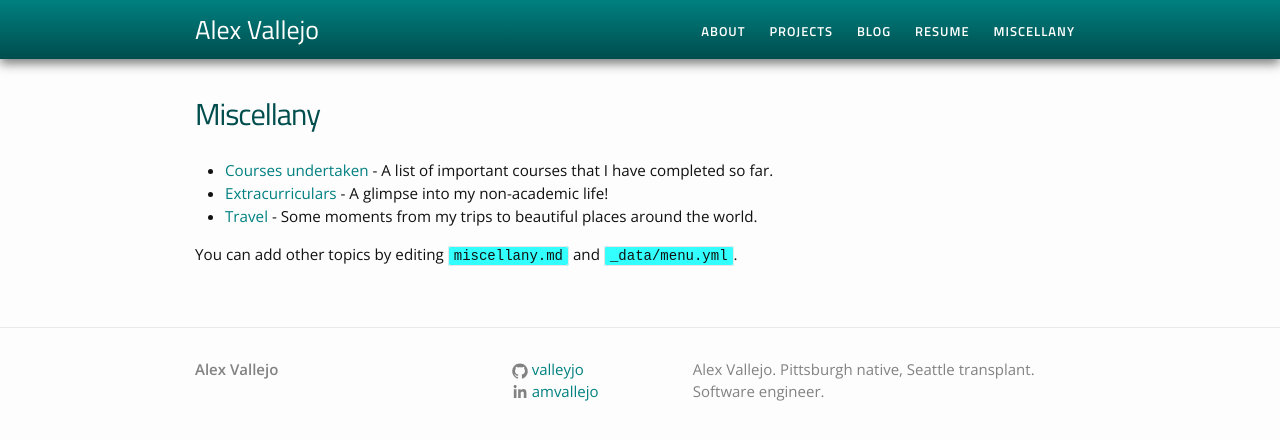
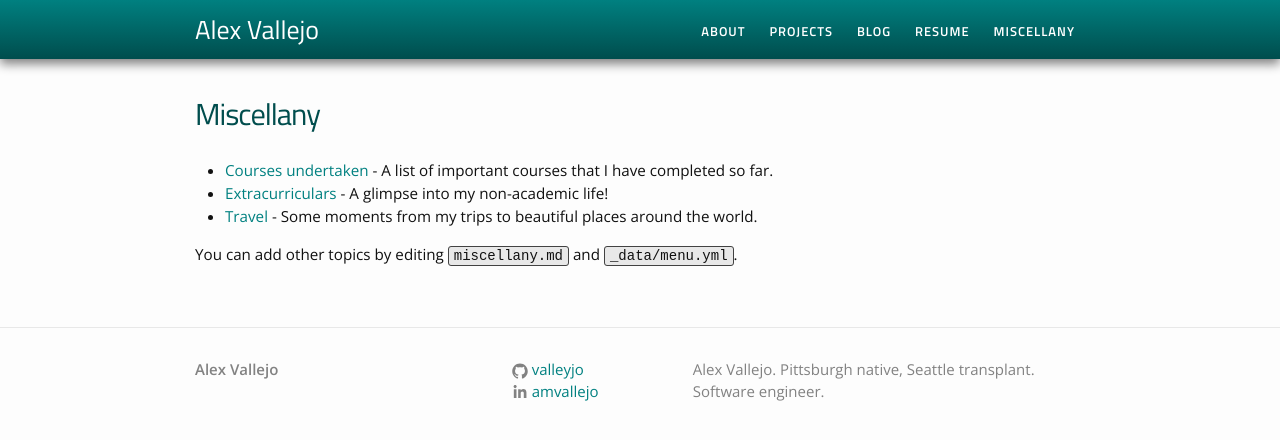
Before and after one commit to valleyjo/valleyjo.github.io, a Jekyll site: the page built from miscellany.md, in a window 1280 px wide. Shown: the top 440 px of the page. Built offline with Jekyll 4.4.1, drawn with Linux system fonts in a browser that asks for light colours.

Commit message:
Update code highlighting colors

```diff
--- a/_sass/_base.scss
+++ b/_sass/_base.scss
@@ -7,8 +7,6 @@ dl, dd, ol, ul, figure {
     margin: 0;
     padding: 0;
 }
-
-
 
 /**
  * Basic styling
@@ -23,9 +21,6 @@ body {
     -webkit-text-size-adjust: 100%;
 }
 
-
-
-
 /**
  * Set `margin-bottom` to maintain vertical rhythm
  */
@@ -36,8 +31,6 @@ ul, ol, dl, figure,
     margin-bottom: $spacing-unit / 2;
 }
 
-
-
 /**
  * Images
  */
@@ -45,8 +38,6 @@ img {
     max-width: 100%;
     vertical-align: middle;
 }
-
-
 
 /**
  * Figures
@@ -58,8 +49,6 @@ figure > img {
 figcaption {
     font-size: $small-font-size;
 }
-
-
 
 /**
  * Lists
@@ -75,16 +64,12 @@ li {
     }
 }
 
-
-
 /**
  * Headings
  */
 h1, h2, h3, h4, h5, h6 {
     font-weight: 200;
 }
-
-
 
 /**
  * Links
@@ -119,17 +104,15 @@ blockquote {
     }
 }
 
-
-
 /**
  * Code formatting
  */
 pre,
 code {
     font-size: 14px;
-    border: 1px solid $grey-color-light;
+    border: 1px solid $grey-color-dark;
     border-radius: 3px;
-    background-color: lighten($blue-color-light, 35%);
+    background-color: $grey-color-light;
 }
 
 code {
@@ -146,8 +129,6 @@ pre {
         padding-left: 0;
     }
 }
-
-
 
 /**
  * Wrapper
@@ -169,8 +150,6 @@ pre {
     }
 }
 
-
-
 /**
  * Clearfix
  */
@@ -183,13 +162,10 @@ pre {
     }
 }
 
-
-
 /**
  * Icons
  */
 .icon {
-
     > svg {
         display: inline-block;
         width: 16px;
--- a/_sass/_image.scss
+++ b/_sass/_image.scss
@@ -28,11 +28,11 @@ border: 1px solid grey;
   z-index: 0;
 }
 
-
 .alignleft,
 .alignright {
   margin-top: 4px;
 }
+
 .alignleft {
   float: left;
   margin-right: 20px;
--- a/_sass/_layout.scss
+++ b/_sass/_layout.scss
@@ -66,8 +66,6 @@
     }
 }
 
-
-
 /**
  * Page content
  */
@@ -97,8 +95,6 @@
     display: block;
     font-size: 24px;
 }
-
-
 
 /**
  * Posts
--- a/_sass/_mobile-header.scss
+++ b/_sass/_mobile-header.scss
@@ -29,7 +29,6 @@
 		position: relative;
 		z-index:2147483647;
 	}
-
 
 .site-nav .menu.open {
 		display: block;
@@ -75,5 +74,4 @@
 	.site-nav .sub-menu li.current-menu-item > a {
 		border: 3px solid transparent;
 	}
-
 }
```
Also changed, not shown: _sass/_header.scss (+0 -9 lines). Lines whose indentation alone changed are shown as unchanged.
